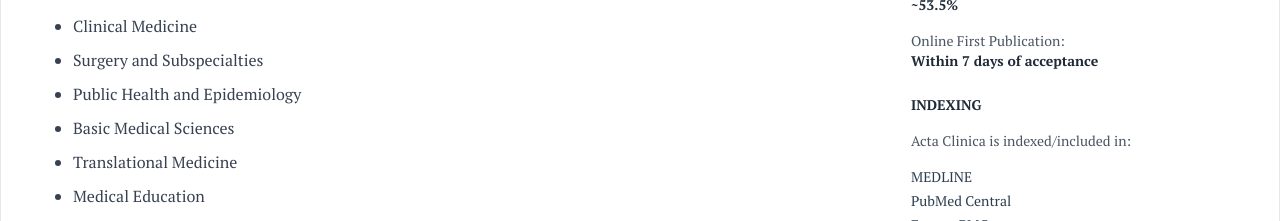
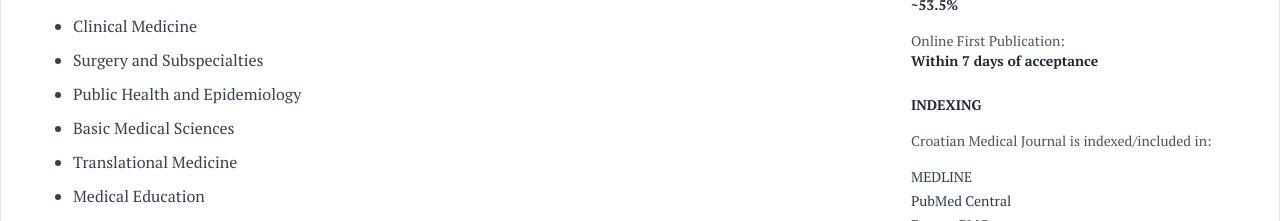
Before and after one commit to ram-payala/cmj, a React (Vite) app: page / in a window 1280 px wide. Shown: the part 780-1001 px from the top of the page. Built offline with nearby package versions, Linux system fonts and the light colour scheme; no server answers.

Commit message:
changed text Acta clinica to CrotianJM

```diff
--- a/src/components/Sidebar.tsx
+++ b/src/components/Sidebar.tsx
@@ -71,7 +71,7 @@ export default function Sidebar({ onNavigateSubmit, onNavigateInfoReaders, onNav
           <div className="pt-2">
             <p className="font-semibold text-gray-800">INDEXING</p>
           </div>
-          <p className="text-gray-600 mb-2">Acta Clinica is indexed/included in:</p>
+          <p className="text-gray-600 mb-2">Croatian Medical Journal is indexed/included in:</p>
           <div className="space-y-1">
             <p>MEDLINE</p>
             <p >PubMed Central</p>
--- a/src/components/policies/PrivacyPolicy.tsx
+++ b/src/components/policies/PrivacyPolicy.tsx
@@ -26,7 +26,7 @@ export default function PrivacyPolicy({ onNavigateHome }: PrivacyPolicyProps) {
             Introduction
           </h3>
           <p className="text-gray-700 leading-relaxed mb-4">
-            <em>Acta Clinica Croatica</em> is committed to managing personal data with the utmost integrity,
+            <em>Croatia Medical Journal</em> is committed to managing personal data with the utmost integrity,
             professionalism, and in compliance with applicable data protection laws and standards.
           </p>
           <p className="text-gray-700 leading-relaxed">
--- a/src/components/policies/PublishingEthics.tsx
+++ b/src/components/policies/PublishingEthics.tsx
@@ -23,10 +23,10 @@ export default function PublishingEthics({ onNavigateHome }: PublishingEthicsPro
       <div className="space-y-8 text-gray-700 leading-relaxed">
         <section>
           <h3 className="text-xl font-bold text-gray-800 mb-3">
-            Acta Clinica Croatica
+            Croatian Medical Journal
           </h3>
           <p className="mb-4">
-            <em>Acta Clinica Croatica</em> is dedicated to maintaining the highest ethical standards in scholarly
+            <em>Croatian Medical Journal</em> is dedicated to maintaining the highest ethical standards in scholarly
             publishing. As a peer-reviewed open-access journal in the field of clinical medical sciences,
             biomedicine, and healthcare, we expect all parties involved in the publication process—authors,
             reviewers, editors, and the publisher—to adhere to internationally accepted standards of ethical
```
